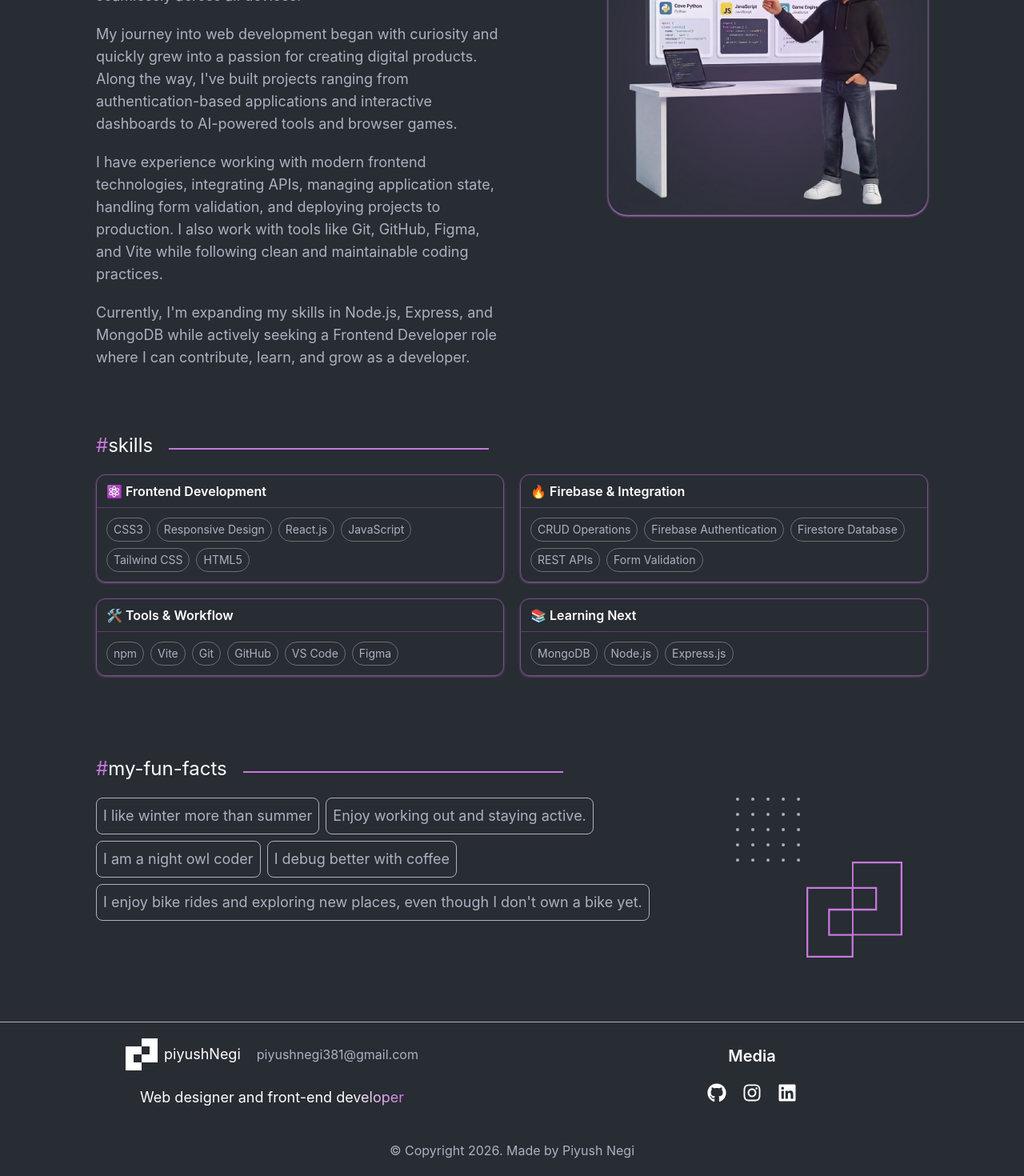
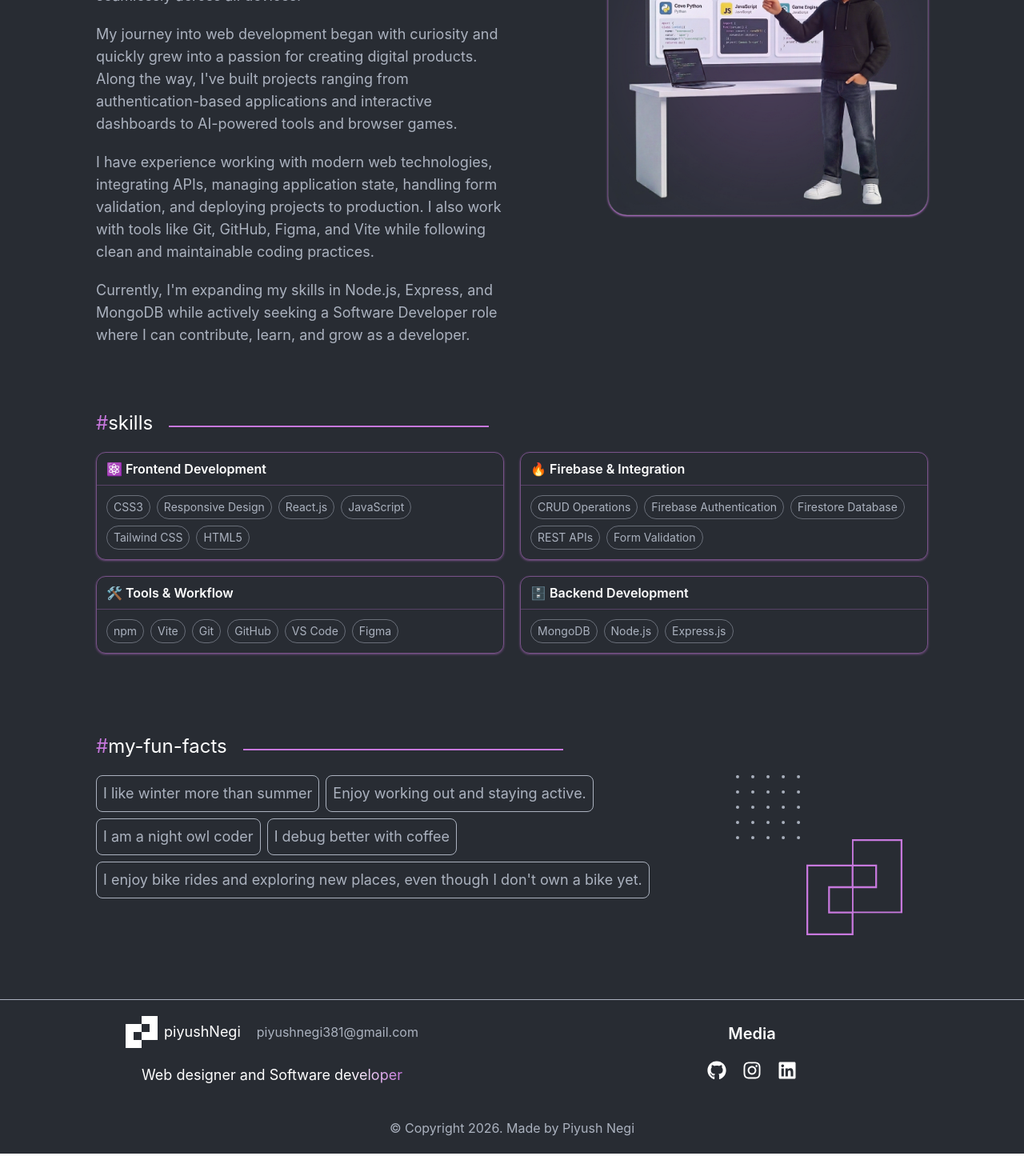
Before and after one commit to piyushNegiDev/Piyush-Portfolio, a React (Vite) app: page /about-me in a window 1280 px wide. Shown: the part 379-1849 px from the top of the page at 80% size. After the commit the page ends 1821 px from the top, so only its background shows below. Built offline with nearby package versions, Linux system fonts and the light colour scheme.

Commit message:
Made some changes

```diff
--- a/src/components/Footer.jsx
+++ b/src/components/Footer.jsx
@@ -15,7 +15,7 @@ const Footer = () => {
             </span>
           </p>
           <p className="text-lg flow-text text-center max-md:hidden">
-            Web designer and front-end developer
+            Web designer and Software developer
           </p>
         </div>
         <div className="flex flex-col gap-5 items-center justify-center">
--- a/src/components/about-me/AboutSection.jsx
+++ b/src/components/about-me/AboutSection.jsx
@@ -22,7 +22,7 @@ const AboutSection = () => {
           className="flex flex-col gap-5 text-lg text-gray max-[925px]:text-center"
         >
           <p>
-            I'm Piyush Negi, a Frontend Developer based in New Delhi, passionate
+            I'm Piyush Negi, a Software Developer based in New Delhi, passionate
             about building modern, responsive web applications with React,
             Tailwind CSS, and Firebase. I enjoy creating clean, intuitive user
             experiences that work seamlessly across all devices.
@@ -36,16 +36,16 @@ const AboutSection = () => {
           </p>
 
           <p>
-            I have experience working with modern frontend technologies,
-            integrating APIs, managing application state, handling form
-            validation, and deploying projects to production. I also work with
-            tools like Git, GitHub, Figma, and Vite while following clean and
-            maintainable coding practices.
+            I have experience working with modern web technologies, integrating
+            APIs, managing application state, handling form validation, and
+            deploying projects to production. I also work with tools like Git,
+            GitHub, Figma, and Vite while following clean and maintainable
+            coding practices.
           </p>
 
           <p>
             Currently, I'm expanding my skills in Node.js, Express, and MongoDB
-            while actively seeking a Frontend Developer role where I can
+            while actively seeking a Software Developer role where I can
             contribute, learn, and grow as a developer.
           </p>
         </motion.div>
--- a/src/components/about-me/SkillsSection.jsx
+++ b/src/components/about-me/SkillsSection.jsx
@@ -57,7 +57,7 @@ const SkillsSection = () => {
       time: 3000,
     },
     {
-      h: "📚 Learning Next",
+      h: "🗄️ Backend Development",
       stack: ["Node.js", "Express.js", "MongoDB"],
       time: 3500,
     },
--- a/src/components/home/AboutMe.jsx
+++ b/src/components/home/AboutMe.jsx
@@ -35,7 +35,7 @@ const AboutMe = () => {
           className="flex flex-col gap-5 text-lg text-gray max-[925px]:text-center"
         >
           <p>
-            I'm Piyush, a Frontend Developer specializing in React, Tailwind
+            I'm Piyush, a Software Developer specializing in React, Tailwind
             CSS, and Firebase. I enjoy building responsive, user-focused web
             applications that combine clean design with seamless functionality.
           </p>
@@ -46,13 +46,13 @@ const AboutMe = () => {
           </p>
           <p>
             Currently exploring full-stack development while actively seeking a
-            Frontend Developer role where I can build impactful products and
+            Software Developer role where I can build impactful products and
             continue growing my skills.
           </p>
           <AnimatedButton
             onClick={() => {
               navigate("/about-me");
-                window.scrollTo({ top: 0, behavior: "smooth" });
+              window.scrollTo({ top: 0, behavior: "smooth" });
             }}
             className={
               "border-2 rounded-lg cursor-pointer max-[925px]:mx-auto min-[925px]:mr-auto hover:border-white hover:text-primary  border-primary text-white px-5 py-3 transition-colors"
--- a/src/components/home/Contact.jsx
+++ b/src/components/home/Contact.jsx
@@ -45,7 +45,7 @@ const Contact = () => {
         >
           <p className="text-gray text-lg mb-10">
             Whether you have an opportunity, a project, or just want to connect,
-            my inbox is always open. I'm currently seeking a full-time Front-end
+            my inbox is always open. I'm currently seeking a full-time Software
             Developer position and would love to be part of a team where I can
             make an impact.
           </p>
--- a/src/components/home/Hero.jsx
+++ b/src/components/home/Hero.jsx
@@ -10,7 +10,7 @@ const Hero = () => {
         <div className="space-y-5 lg:space-y-10 max-lg:text-center max-lg:order-1">
           <p className="text-4xl max-sm:text-3xl font-semibold text-gray">
             Piyush is a <span className="flow-text">web designer</span> and{" "}
-            <span className="flow-text">front-end developer</span>
+            <span className="flow-text">Software developer</span>
           </p>
           <p className="text-gray max-w-xl min-h-20 max-lg:mx-auto">
             <TypeAnimation
@@ -62,7 +62,7 @@ const Hero = () => {
           <div className="flex gap-3 items-center border border-gray px-2 py-1">
             <PulseAnimation className={"h-5 w-5"} />
             <span className="text-lg text-center">
-              <span className="text-gray">Currently learning</span> Backend Tech
+              <span className="text-gray">Open to</span> New Opportunities
             </span>
           </div>
         </div>
--- a/src/components/home/Skills.jsx
+++ b/src/components/home/Skills.jsx
@@ -52,7 +52,7 @@ const Skills = () => {
       ],
     },
     {
-      h: "📚 Learning Next",
+      h: "🗄️ Backend Development",
       stack: ["Node.js", "Express.js", "MongoDB"],
     },
   ];
```
